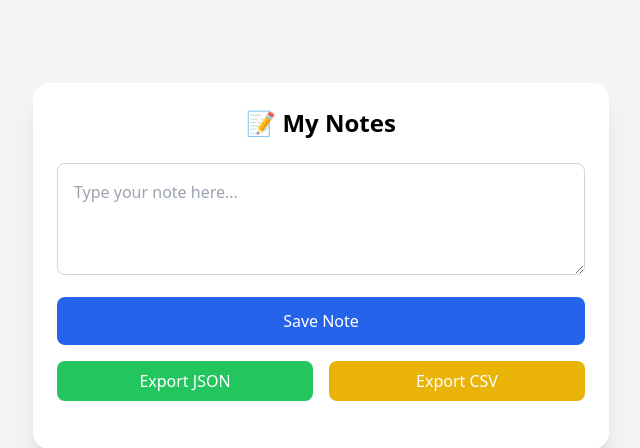
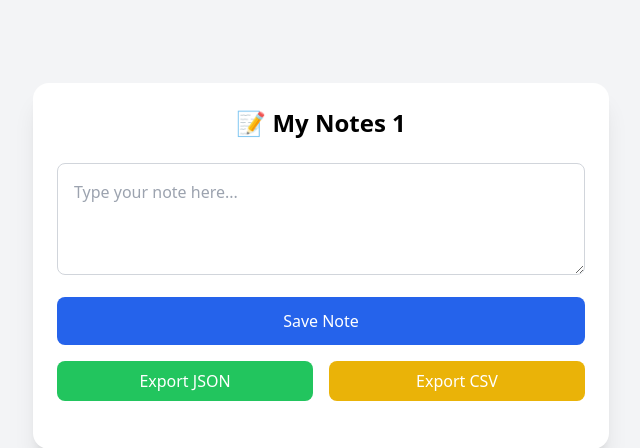
Before and after one commit to gauravsharrma/flask-notes-app, a Flask app: page / in a window 1280 px wide. Shown: the part 134-582 px from the top of the page, without its empty margins (319-959 px from the left). Run offline with Flask 3, Linux system fonts and the light colour scheme; data that the repository does not hold is empty; some libraries are stand-ins or nearby versions.

Commit message:
Update index.html

```diff
--- a/templates/index.html
+++ b/templates/index.html
@@ -8,7 +8,7 @@
 </head>
 <body class="bg-gray-100 font-sans min-h-screen flex items-center justify-center p-4">
   <div class="w-full max-w-xl bg-white shadow-xl rounded-2xl p-6">
-    <h2 class="text-2xl font-semibold text-center mb-6">📝 My Notes</h2>
+    <h2 class="text-2xl font-semibold text-center mb-6">📝 My Notes 1</h2>
 
     <textarea
       id="note"
```
